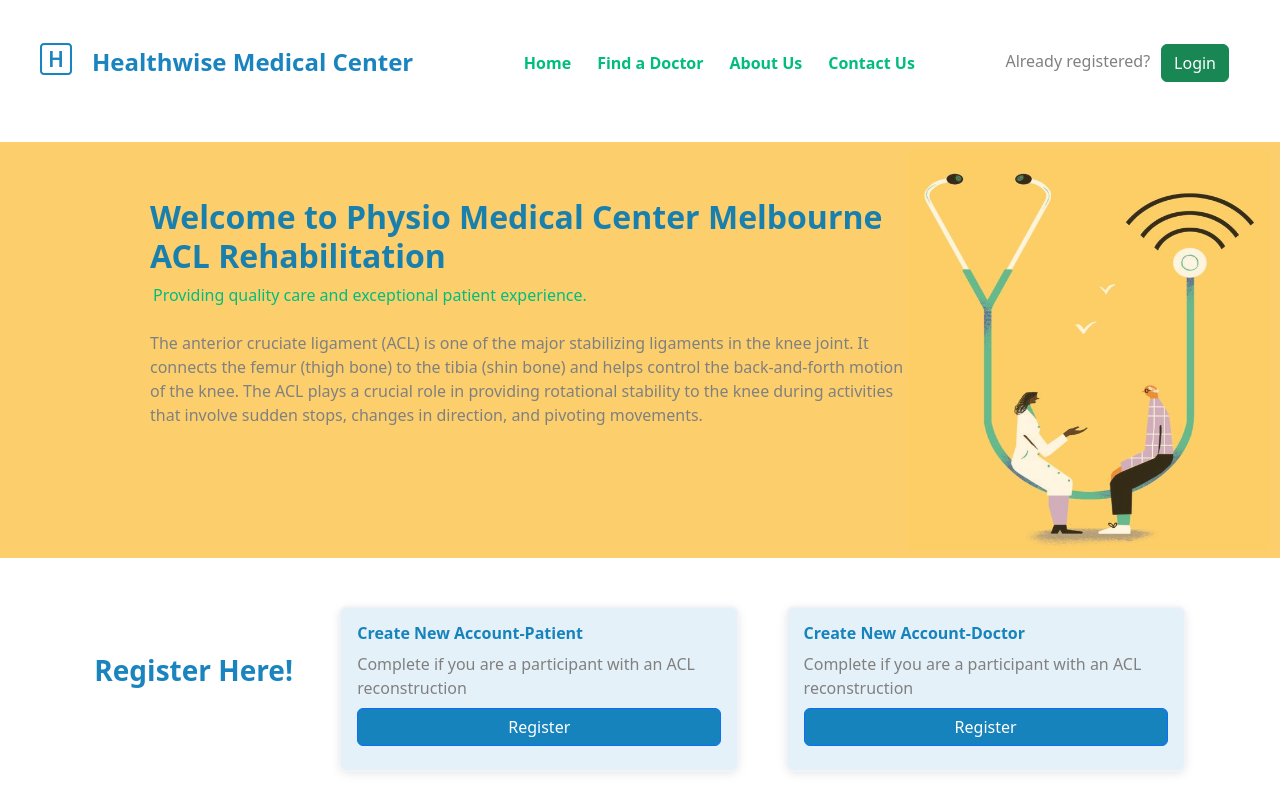
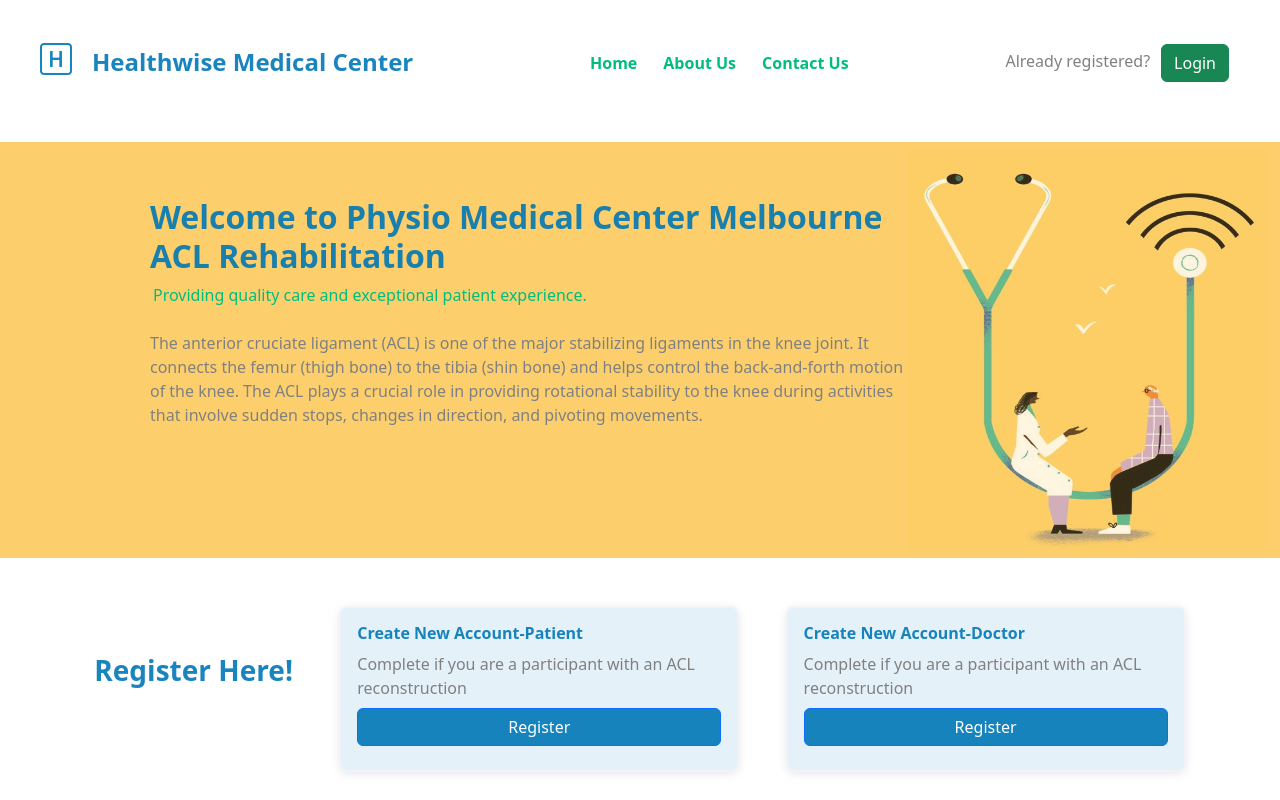
Before and after one commit to sonali-rana/ACLPortal, a Vue app: page / in a window 1280 px wide. Shown: the top 800 px of the page. Built offline with nearby package versions, Linux system fonts and the light colour scheme.

Commit message:
removed doctor from nav

```diff
--- a/src/components/NavBar.vue
+++ b/src/components/NavBar.vue
@@ -6,7 +6,7 @@
 		</h4>
 		<div class="d-flex">
 			<a aria-current="page" href="#home">Home</a>
-			<a href="#find-doc">Find a Doctor</a>
+			<!-- <a href="#find-doc">Find a Doctor</a> -->
 			<a href="#about">About Us</a>
 			<a href="#contact">Contact Us</a>
 		</div>
```
